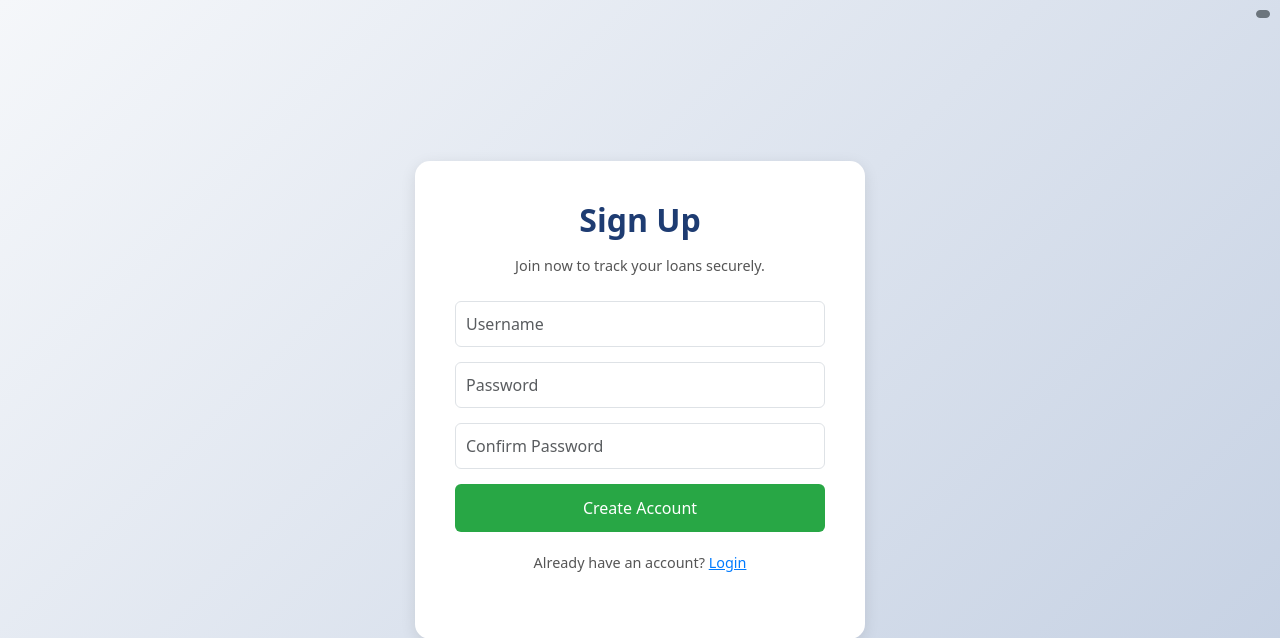
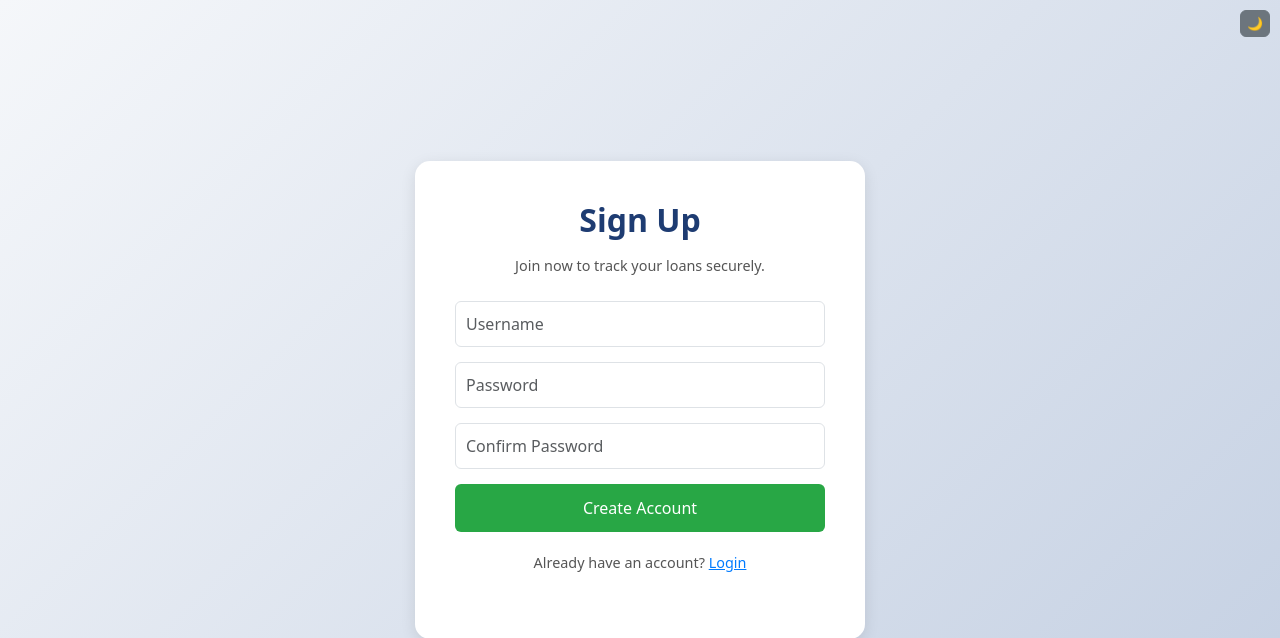
Before and after one commit to ConradPB/microloan-tracker, a Django app: page /signup/ in a window 1280 px wide. Shown: the top 638 px of the page. Run offline with Django 5.2, Linux system fonts and the light colour scheme.

Commit message:
upddated theme

```diff
--- a/loans/templates/signup.html
+++ b/loans/templates/signup.html
@@ -122,5 +122,30 @@
         Already have an account? <a href="{% url 'login' %}">Login</a>
       </p>
     </div>
+    <script>
+      document.addEventListener("DOMContentLoaded", function () {
+        const toggleButton = document.getElementById("themeToggle");
+        const themeIcon = document.getElementById("themeIcon");
+        const html = document.documentElement;
+        const savedTheme = document.cookie
+          .split("; ")
+          .find((row) => row.startsWith("theme="));
+        const initialTheme = savedTheme
+          ? savedTheme.split("=")[1]
+          : window.matchMedia("(prefers-color-scheme: dark)").matches
+          ? "dark"
+          : "light";
+        html.setAttribute("data-theme", initialTheme);
+        themeIcon.textContent = initialTheme === "light" ? "🌙" : "☀️";
+
+        toggleButton.addEventListener("click", function () {
+          const currentTheme = html.getAttribute("data-theme");
+          const newTheme = currentTheme === "light" ? "dark" : "light";
+          html.setAttribute("data-theme", newTheme);
+          themeIcon.textContent = newTheme === "light" ? "🌙" : "☀️";
+          document.cookie = `theme=${newTheme}; path=/; max-age=31536000`;
+        });
+      });
+    </script>
   </body>
 </html>
```
